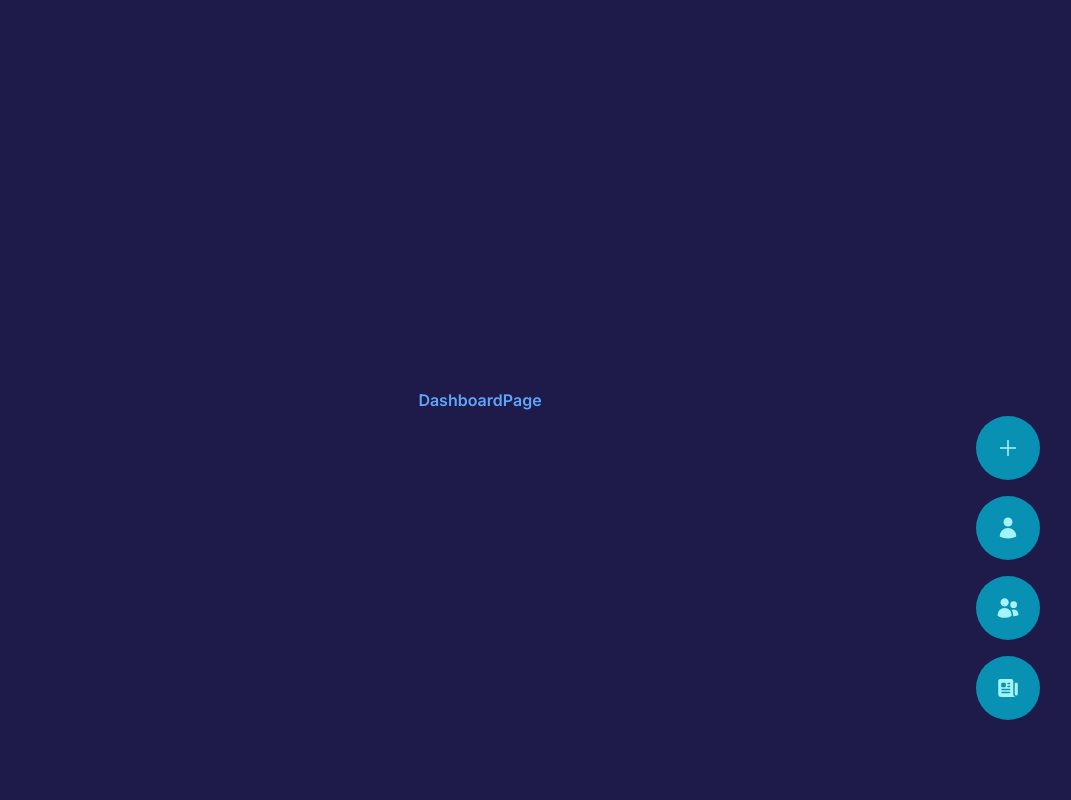
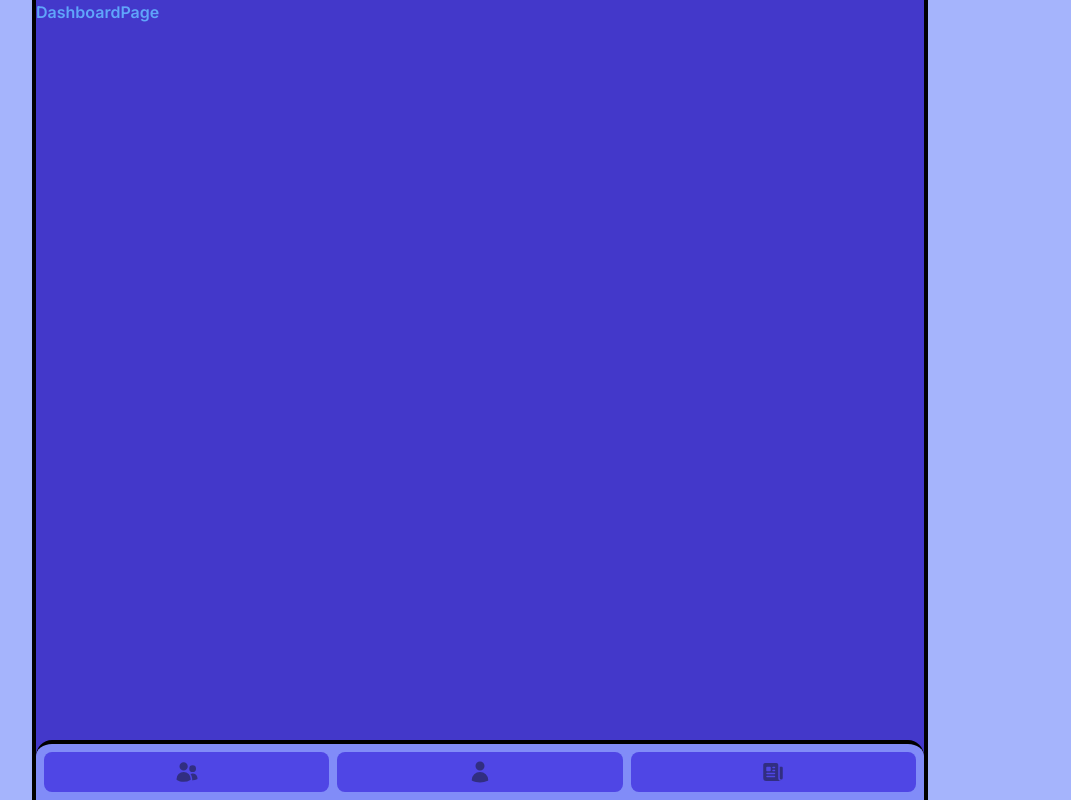
Before and after one commit to TiredTorch/amused, a Next.js app: page / in a window 1280 px wide. Shown: the whole page, without its empty margins (160-1231 px from the left). Built offline with nearby package versions, Linux system fonts and the light colour scheme.

Commit message:
Reworked Layout component

```diff
--- a/src/app/(privateRoutes)/layout.tsx
+++ b/src/app/(privateRoutes)/layout.tsx
@@ -2,7 +2,7 @@
 
 import { ReactNode } from "react"
 import Link from "next/link"
-import { Button, DashboardIcon, FriendsIcon, NewPostIcon, ProfileIcon } from "@components"
+import { Button, DashboardIcon, UsersIcon, NewPostIcon, ProfileIcon } from "@components"
 import { AppRoutes, ButtonType } from "@types"
 
 export const Layout = ({
@@ -12,32 +12,31 @@ export const Layout = ({
 }) => {
     return (
         <div
-            className="w-screen h-[100dvh] bg-indigo-950 text-blue-400 font-semibold flex items-center justify-center"
+            className="w-screen h-[100dvh] bg-indigo-300 text-blue-400 font-semibold flex items-center justify-center overflow-hidden"
+        >
+            <div
+                className="h-full bg-indigo-700 w-full max-w-4xl flex flex-col justify-between border-x-4 border-black"
             >
                 {children}
                 <div
-                className="absolute right-20 bottom-20 flex gap-4 flex-col"
+                    className="bg-indigo-400 flex justify-evenly border-t-4 border-b-0 rounded-t-2xl border-black p-2 gap-2"
                 >
-                <Link href={AppRoutes.NEW_POST}>
-                    <Button type={ButtonType.ICON}>
-                        <NewPostIcon/>
+                    <Link href={AppRoutes.USER_LIST} className="w-full">
+                        <Button>
+                            <UsersIcon/>
                         </Button>
                     </Link>
-                <Link href={`${AppRoutes.USER}myId`}>
-                    <Button type={ButtonType.ICON}>
+                    <Link href={`${AppRoutes.USER}idMe`} className="w-full">
+                        <Button>
                             <ProfileIcon/>
                         </Button>
                     </Link>
-                <Link href={AppRoutes.USER_LIST}>
-                    <Button type={ButtonType.ICON}>
-                        <FriendsIcon/>
-                    </Button>
-                </Link>
-                <Link href={AppRoutes.DASHBOARD}>
-                    <Button type={ButtonType.ICON}>
+                    <Link href={AppRoutes.DASHBOARD} className="w-full">
+                        <Button>
                             <DashboardIcon/>
                         </Button>
                     </Link>
+                </div>
             </div>
         </div>
     )
--- a/src/components/icons/FriendsIcon/FriendsIcon.tsx
+++ b/src/components/icons/UsersIcon/UsersIcon.tsx
@@ -1,6 +1,6 @@
 'use client'
 
-export const FriendsIcon = () => (
+export const UsersIcon = () => (
     <svg xmlns="http://www.w3.org/2000/svg" viewBox="0 0 24 24" fill="currentColor" className="w-6 h-6">
         <path d="M4.5 6.375a4.125 4.125 0 118.25 0 4.125 4.125 0 01-8.25 0zM14.25 8.625a3.375 3.375 0 116.75 0 3.375 3.375 0 01-6.75 0zM1.5 19.125a7.125 7.125 0 0114.25 0v.003l-.001.119a.75.75 0 01-.363.63 13.067 13.067 0 01-6.761 1.873c-2.472 0-4.786-.684-6.76-1.873a.75.75 0 01-.364-.63l-.001-.122zM17.25 19.128l-.001.144a2.25 2.25 0 01-.233.96 10.088 10.088 0 005.06-1.01.75.75 0 00.42-.643 4.875 4.875 0 00-6.957-4.611 8.586 8.586 0 011.71 5.157v.003z" />
     </svg>
--- a/src/components/icons/index.ts
+++ b/src/components/icons/index.ts
@@ -1,6 +1,6 @@
 export * from "./NewPostIcon/NewPostIcon"
 export * from "./DashboardIcon/DashboardIcon"
-export * from "./FriendsIcon/FriendsIcon"
+export * from "./UsersIcon/UsersIcon"
 export * from "./ProfileIcon/ProfileIcon"
 export * from "./SearchIcon/SearchIcon"
 export * from "./OptionsIcon/OptionsIcon"
--- a/src/components/ui/Button/Button.tsx
+++ b/src/components/ui/Button/Button.tsx
@@ -14,7 +14,7 @@ export const Button: FC<PropsWithChildren<ButtonProps>> = ({
             type={btnType}
             onClick={onClick}
             className={`
-                ${type === ButtonType.DEFAULT && "text-indigo-900 bg-indigo-600 p-2 rounded-lg hover:bg-indigo-500 hover:text-indigo-800 duration-500"}
+                ${type === ButtonType.DEFAULT && "text-indigo-900 bg-indigo-600 p-2 rounded-lg hover:bg-indigo-500 hover:text-indigo-800 duration-500 w-full flex items-center justify-center"}
                 ${type === ButtonType.ICON && "bg-cyan-600 w-16 h-16 rounded-full flex items-center justify-center text-cyan-200 font-extrabold"}
             `}
         >
```
Lines whose indentation alone changed are shown as unchanged.
